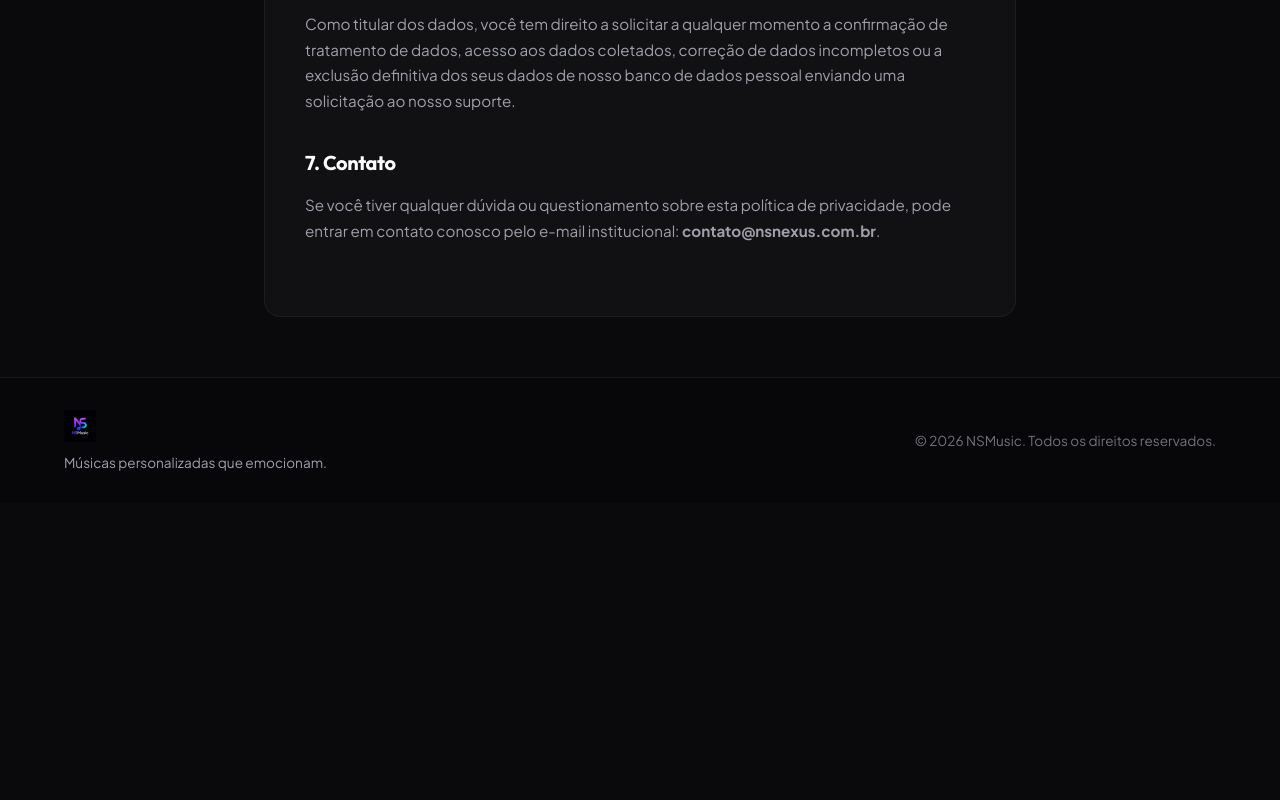
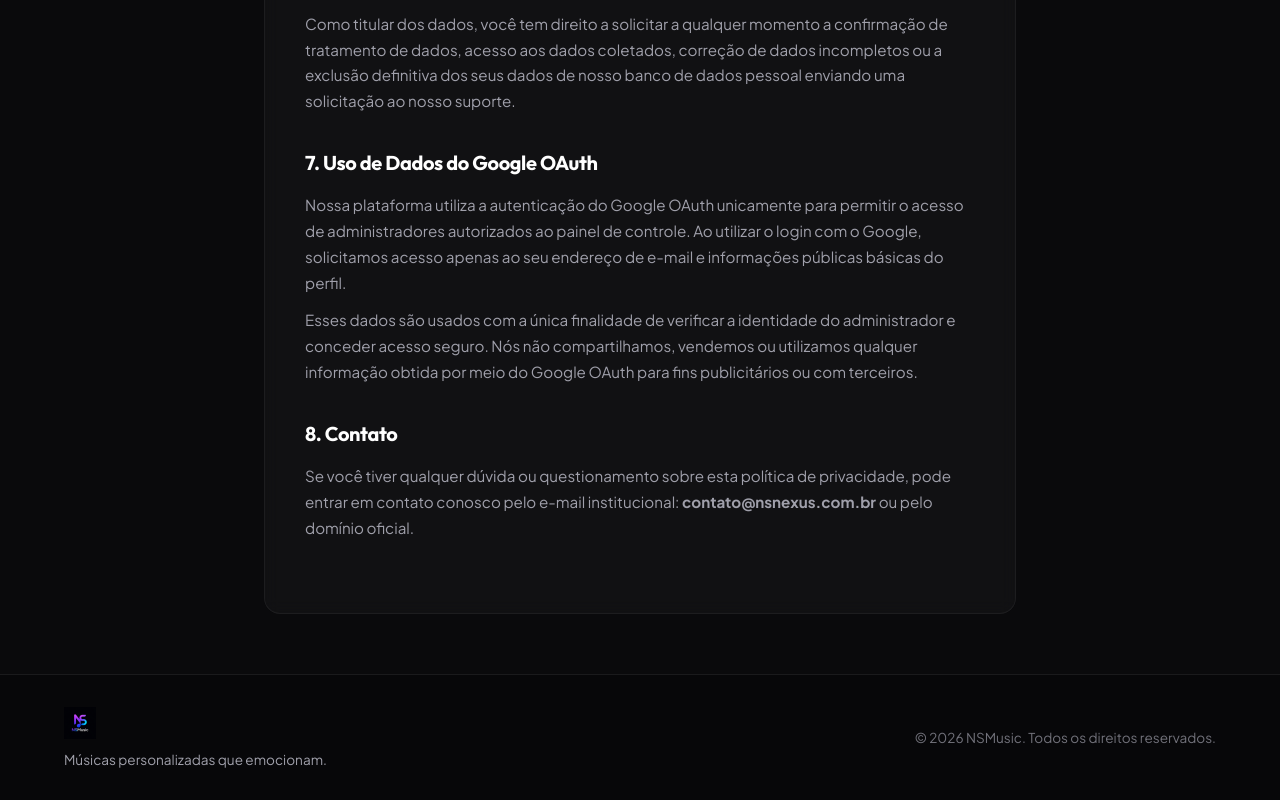
Before and after one commit to nsnexus/nsmusic-, a Next.js app: page /politica-de-privacidade in a window 1280 px wide. Shown: the part 1705-2505 px from the top of the page. Before the commit the page ends 2208 px from the top, so only its background shows below. Built offline with nearby package versions, Linux system fonts and the light colour scheme.

Commit message:
Explain Google OAuth purpose transparently on landing page footer and privacy policy for Google verification compliance

```diff
--- a/src/app/page.jsx
+++ b/src/app/page.jsx
@@ -325,6 +325,9 @@ export default function Home() {
           <div style={styles.footerBrand}>
             <img src="/logo.png" alt="NSMusic" style={{ height: '36px', width: 'auto', marginBottom: '12px' }} />
             <p style={styles.footerTagline}>Eternizando momentos marcantes através de acordes e versos únicos.</p>
+            <div style={{ marginTop: '16px', fontSize: '0.75rem', color: 'var(--text-muted)', lineHeight: '1.5', maxWidth: '400px' }}>
+              <strong>Uso do Google OAuth:</strong> A NSMusic utiliza a autenticação do Google apenas para identificar e permitir o login de administradores autorizados do painel de controle. Solicitamos apenas o endereço de e-mail e perfil público básico para fins de controle de acesso.
+            </div>
           </div>
           <div className="footer-rights">
             <div className="footer-links">
--- a/src/app/politica-de-privacidade/page.jsx
+++ b/src/app/politica-de-privacidade/page.jsx
@@ -91,9 +91,19 @@ export default function PrivacyPolicy() {
             </div>
 
             <div style={styles.section}>
-              <h2 style={styles.sectionTitle}>7. Contato</h2>
+              <h2 style={styles.sectionTitle}>7. Uso de Dados do Google OAuth</h2>
               <p style={styles.paragraph}>
-                Se você tiver qualquer dúvida ou questionamento sobre esta política de privacidade, pode entrar em contato conosco pelo e-mail institucional: <strong>contato@nsnexus.com.br</strong>.
+                Nossa plataforma utiliza a autenticação do Google OAuth unicamente para permitir o acesso de administradores autorizados ao painel de controle. Ao utilizar o login com o Google, solicitamos acesso apenas ao seu endereço de e-mail e informações públicas básicas do perfil.
+              </p>
+              <p style={styles.paragraph}>
+                Esses dados são usados com a única finalidade de verificar a identidade do administrador e conceder acesso seguro. Nós não compartilhamos, vendemos ou utilizamos qualquer informação obtida por meio do Google OAuth para fins publicitários ou com terceiros.
+              </p>
+            </div>
+
+            <div style={styles.section}>
+              <h2 style={styles.sectionTitle}>8. Contato</h2>
+              <p style={styles.paragraph}>
+                Se você tiver qualquer dúvida ou questionamento sobre esta política de privacidade, pode entrar em contato conosco pelo e-mail institucional: <strong>contato@nsnexus.com.br</strong> ou pelo domínio oficial.
               </p>
             </div>
           </div>
```
